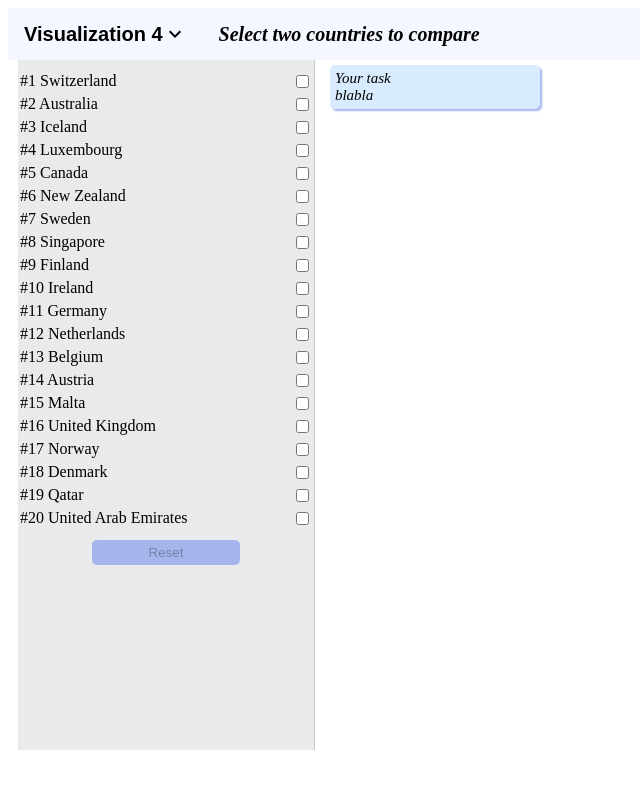
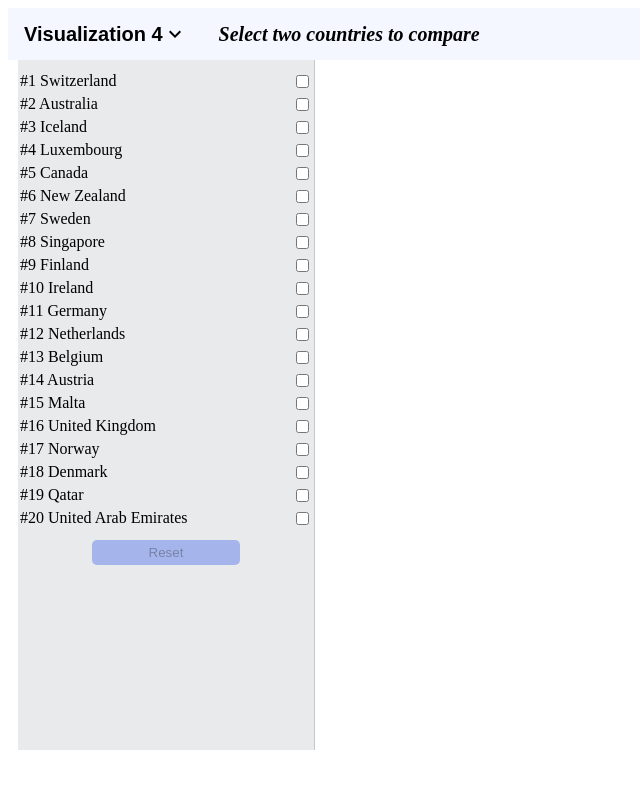
Before and after one commit to tluo3032/visualization_xai, a Next.js app: page /visualization4 in a window 1280 px wide. Shown: the top 788 px of the page, without its empty margins (0-640 px from the left). Built offline with nearby package versions, Linux system fonts and the light colour scheme.

Commit message:
delete notes on visualization

```diff
--- a/src/components/CountrySelectList.js
+++ b/src/components/CountrySelectList.js
@@ -38,9 +38,6 @@ export default function CountrySelectList(){
                 </button>
             </div>
             <div className={styles.columnright}>
-                <div>
-                    <p className={styles.task}>Your task<br></br>blabla</p>
-                </div>
                 <div className={styles.figure}>
                 {selectedCountries.length==2 &&<JuxtaposedComparison country1={selectedCountries[0]} country2={selectedCountries[1]}/>}
                 </div>
```
